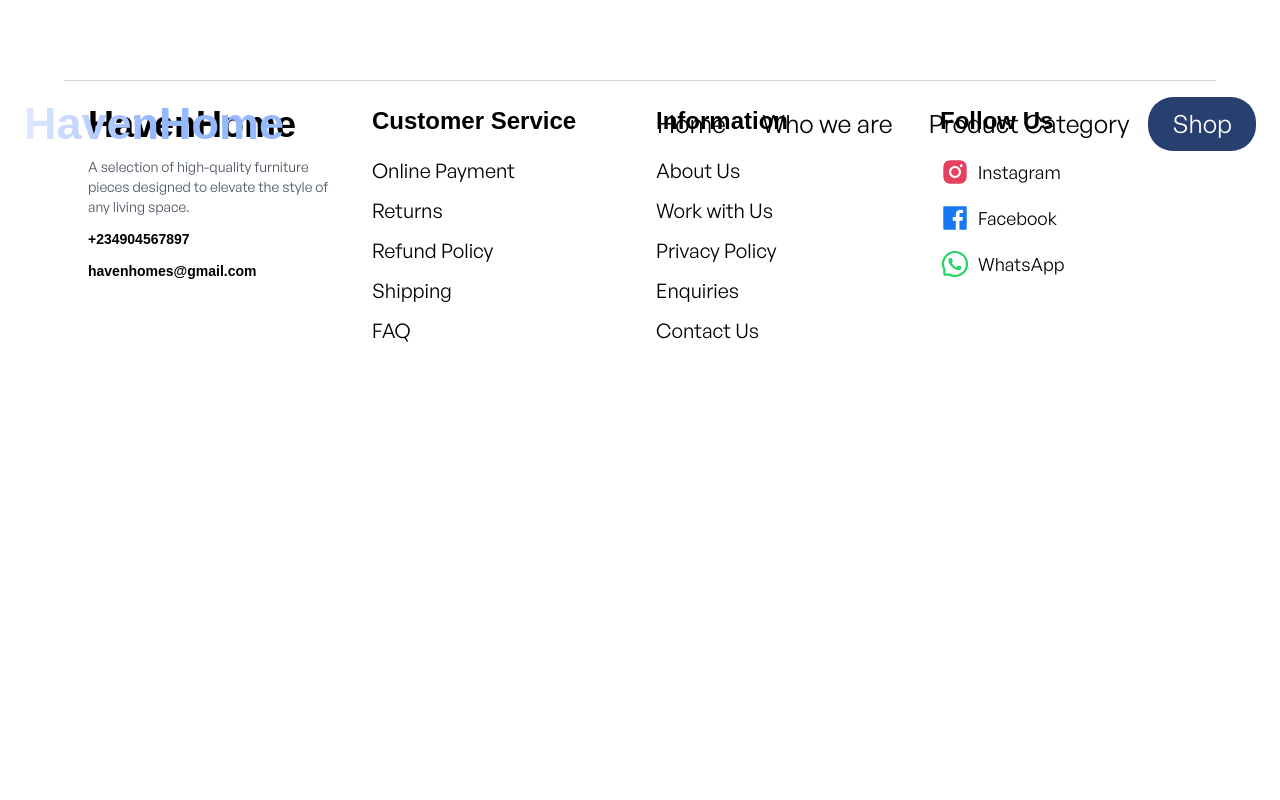
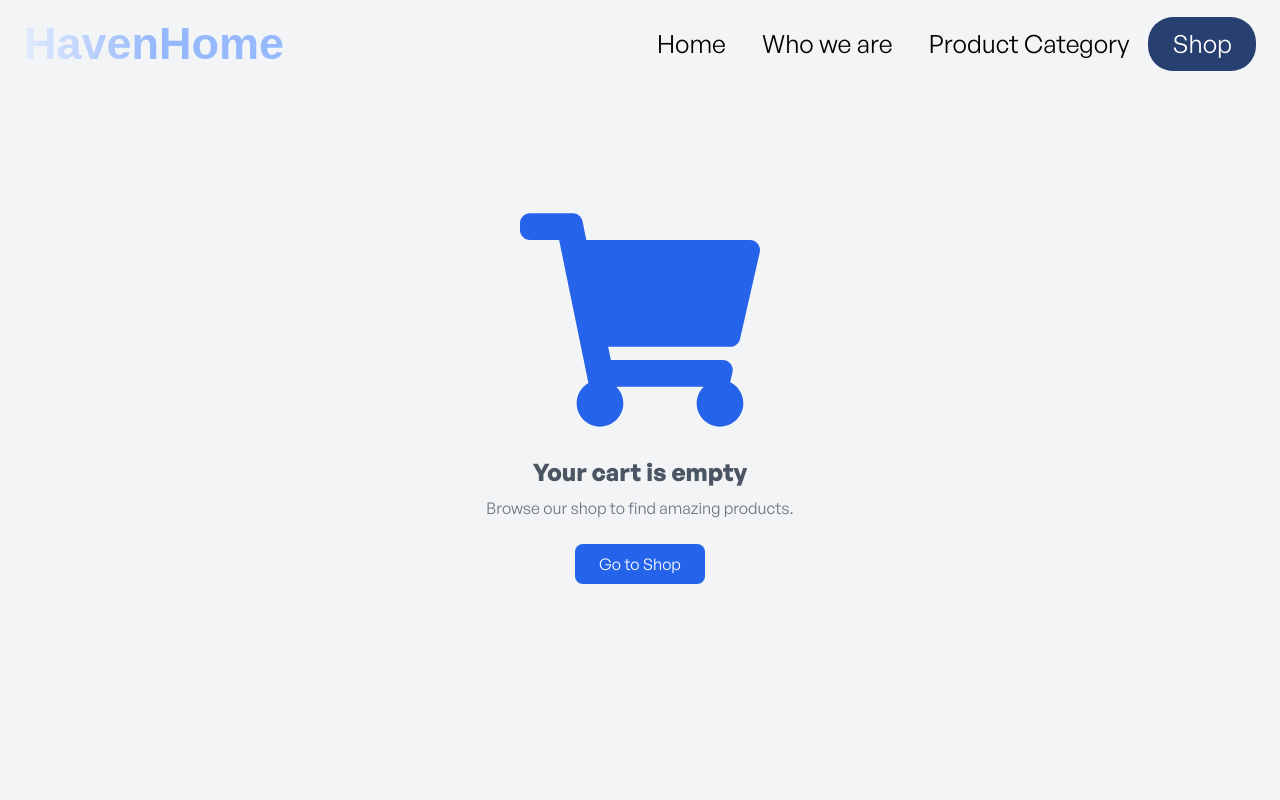
Before and after one commit to zhulix13/Haven-Home, a React (Vite) app: page /cart in a window 1280 px wide. Shown: the top 800 px of the page. Built offline with nearby package versions, Linux system fonts and the light colour scheme; a web font is replaced by a local one.

Commit message:
building the cart page

```diff
--- a/src/cart/components/cart.jsx
+++ b/src/cart/components/cart.jsx
@@ -0,0 +1,114 @@
+import React, { useContext } from "react";
+import { CartContext } from "../../CartContext";
+import { useNavigate } from "react-router-dom";
+import Header from "../../constant/Header";
+import { FaShoppingCart, FaPlus, FaMinus, FaTrash } from "react-icons/fa";
+
+function CartItem() {
+  const { cart, setCart } = useContext(CartContext);
+  const navigate = useNavigate();
+
+  // Handle increasing quantity
+  const increaseQuantity = (id) => {
+    const updatedCart = cart.map((item) => {
+      if (item.id === id) {
+        return { ...item, quantity: item.quantity + 1 };
+      }
+      return item;
+    });
+    setCart(updatedCart);
+  };
+
+  // Handle decreasing quantity
+  const decreaseQuantity = (id) => {
+    const updatedCart = cart.map((item) => {
+      if (item.id === id && item.quantity > 1) {
+        return { ...item, quantity: item.quantity - 1 };
+      }
+      return item;
+    });
+    setCart(updatedCart);
+  };
+
+  // Handle removing item from cart
+  const removeFromCart = (id) => {
+    const updatedCart = cart.filter((item) => item.id !== id);
+    setCart(updatedCart);
+  };
+
+  // Redirect to shop
+  const goToShop = () => {
+    navigate("/shop");
+  };
+
+  return (
+    <section className="min-h-screen bg-gray-100 flex flex-col">
+      <Header />
+      <div className="container mx-auto py-28">
+        {cart.length === 0 ? (
+          <div className="flex flex-col items-center justify-center h-[70vh]">
+               <FaShoppingCart className="w-40 h-40 md:w-60 text-blue-600 md:h-60 object-contain"/>
+            <h2 className="text-gray-600 text-xl md:text-2xl mt-4 font-semibold">
+              Your cart is empty
+            </h2>
+            <p className="text-gray-500 text-sm md:text-base mt-2 text-center">
+              Browse our shop to find amazing products.
+            </p>
+            <button
+              onClick={goToShop}
+              className="mt-6 px-6 py-2 bg-blue-600 text-white rounded-lg hover:bg-blue-700"
+            >
+              Go to Shop
+            </button>
+          </div>
+        ) : (
+          <div className="grid gap-6">
+            {cart.map((item) => (
+              <div
+                key={item.id}
+                className="bg-white shadow-md rounded-lg p-4 flex items-center justify-between space-x-4"
+              >
+                <img
+                  src={item.image}
+                  alt={item.name}
+                  className="w-20 h-20 object-cover rounded-md"
+                />
+                <div className="flex-1">
+                  <h3 className="text-lg font-semibold text-gray-700">
+                    {item.name}
+                  </h3>
+                  <p className="text-gray-600">₦{item.price}</p>
+                </div>
+                <div className="flex items-center space-x-2">
+                  <button
+                    onClick={() => decreaseQuantity(item.id)}
+                    className="p-2 bg-gray-200 rounded-full hover:bg-gray-300"
+                  >
+                    <FaMinus className="text-gray-600" />
+                  </button>
+                  <span className="px-4 py-1 bg-gray-100 rounded-lg">
+                    {item.quantity}
+                  </span>
+                  <button
+                    onClick={() => increaseQuantity(item.id)}
+                    className="p-2 bg-gray-200 rounded-full hover:bg-gray-300"
+                  >
+                    <FaPlus className="text-gray-600" />
+                  </button>
+                </div>
+                <button
+                  onClick={() => removeFromCart(item.id)}
+                  className="p-2 bg-red-500 text-white rounded-full hover:bg-red-600"
+                >
+                  <FaTrash />
+                </button>
+              </div>
+            ))}
+          </div>
+        )}
+      </div>
+    </section>
+  );
+}
+
+export default CartItem;
--- a/src/cart/index.jsx
+++ b/src/cart/index.jsx
@@ -1,9 +1,10 @@
-import Header from "../constant/Header"
+
+import CartItem from "./components/cart"
 
 function Cart(){
    return(
       <>
-         <Header />
+        <CartItem />
       </>
    )
 }
--- a/src/constant/Header.jsx
+++ b/src/constant/Header.jsx
@@ -58,7 +58,7 @@ function Header({cartLength}) {
         </a>
 
            {/* Cart Indicator */}
-                {isShopSection || isCartSection  &&
+                {isShopSection || isCartSection  ? (
                 <NavLink
                 to='/cart'
               >
@@ -71,7 +71,7 @@ function Header({cartLength}) {
 
 
                 </div>
-                </NavLink>
+                </NavLink>) : null
                 }
 
         {/* Hamburger Button */}
```
Also changed, not shown: 1 other file (tests, documents, lock files or other folders).
